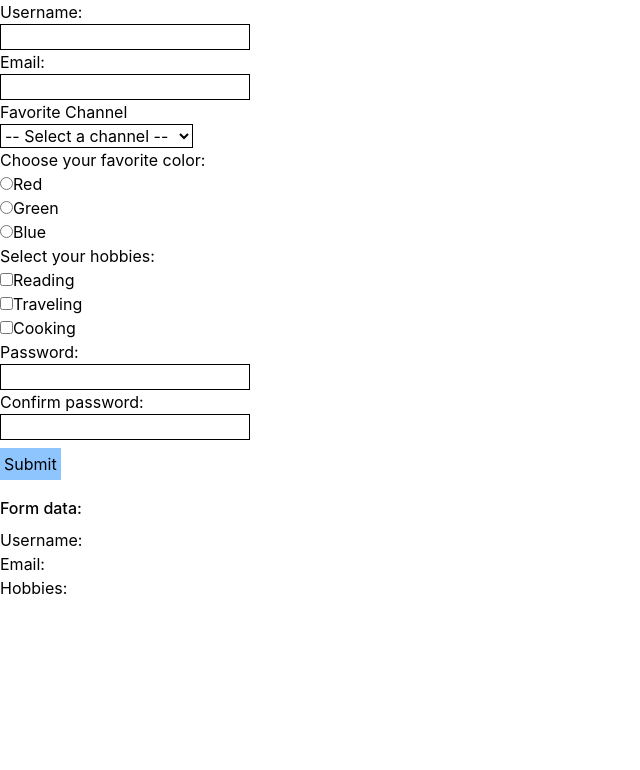
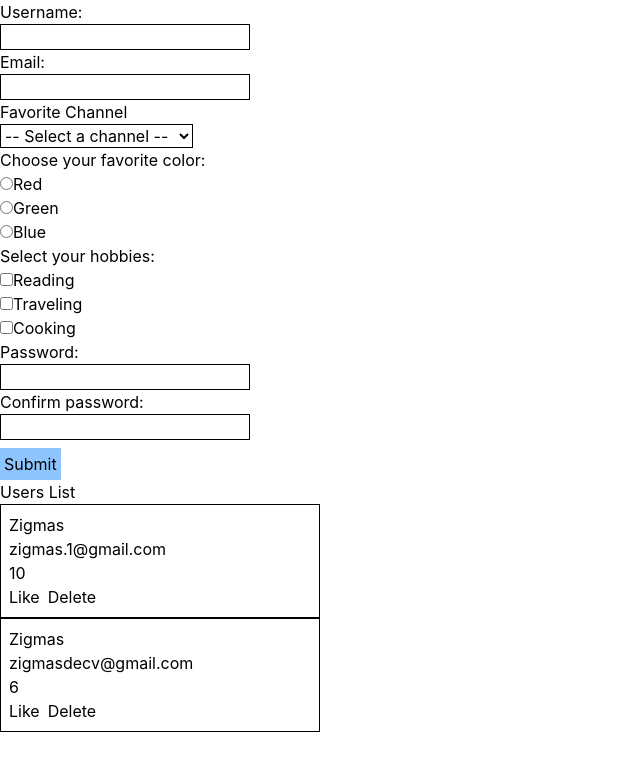
Before and after one commit to Zigmas-Petrauskas/techin-pamokos, a React (Vite) app in the folder frontend-react/pamokos/formos/: page / in a window 1280 px wide. Shown: the top 770 px of the page, without its empty margins (0-640 px from the left). Built offline with nearby package versions, Linux system fonts and the light colour scheme; data requests are answered from the project's data file.

Commit message:
adsdasdas

```diff
--- a/frontend-react/pamokos/formos/data/db.json
+++ b/frontend-react/pamokos/formos/data/db.json
@@ -3,42 +3,30 @@
     {
       "username": "Zigmas",
       "email": "zigmas.1@gmail.com",
-      "channel": "Kevin Powell",
+      "channel": "Code with Ania Kubow",
       "favColor": "green",
-      "hobbies": ["Reading", "Traveling", "Cooking"],
+      "hobbies": [
+        "Reading",
+        "Traveling"
+      ],
       "password": "Kaunas12",
       "confirmPassword": "Kaunas12",
-      "id": "bOLz-uwFGDg"
+      "likes": 10,
+      "id": 1
     },
     {
       "username": "Zigmas",
-      "email": "zigmas.1@gmail.com",
+      "email": "zigmasdecv@gmail.com",
       "channel": "Code with Ania Kubow",
       "favColor": "red",
-      "hobbies": ["Traveling"],
+      "hobbies": [
+        "Reading",
+        "Traveling"
+      ],
       "password": "Kaunas12",
       "confirmPassword": "Kaunas12",
-      "id": "HSsFuncjVYI"
-    },
-    {
-      "username": "Zigmas",
-      "email": "zigmas.1@gmail.com",
-      "channel": "Net Ninja",
-      "favColor": "blue",
-      "hobbies": ["Traveling"],
-      "password": "Kaunas12",
-      "confirmPassword": "Kaunas12",
-      "id": "D5b9HZQoUgQ"
-    },
-    {
-      "username": "Zigmas",
-      "email": "zigmas.1@gmail.com",
-      "channel": "Code with Ania Kubow",
-      "favColor": "green",
-      "hobbies": ["Reading", "Traveling"],
-      "password": "Makaronas30",
-      "confirmPassword": "Makaronas30",
-      "id": "fN0e5Qr"
+      "likes": 6,
+      "id": 2
     }
   ]
 }
--- a/frontend-react/pamokos/formos/package.json
+++ b/frontend-react/pamokos/formos/package.json
@@ -5,6 +5,7 @@
   "type": "module",
   "scripts": {
     "dev": "vite",
+    "server": "json-server --watch data/db.json --port 3000",
     "build": "vite build",
     "lint": "eslint .",
     "lint:fix": "eslint . --fix",
@@ -18,6 +19,7 @@
     "react": "^19.3.1",
     "react-dom": "^19.3.1",
     "react-hook-form": "^7.91.0",
+    "react-spinners": "^0.17.1",
     "zod": "^4.6.7"
   },
   "devDependencies": {
--- a/frontend-react/pamokos/formos/src/App.jsx
+++ b/frontend-react/pamokos/formos/src/App.jsx
@@ -2,15 +2,44 @@
 //import ControlledComponentAllFormData from "./components/controlled-components/ControlledComponentAllFormData.jsx";
 //import UncontrolledComponent from "./components/uncontrolled-components/UncontrolledComponent.jsx";
 import YoutubeFrom from "./components/react-hook-form/YoutubeForm";
+import { getAllData } from "./services/get";
+import { useState, useEffect } from "react";
+import { BeatLoader } from "react-spinners";
+import UsersList from "./components/UsersList";
 import "./App.css";
 
 function App() {
+  const [users, setUsers] = useState([]);
+  const [errormsg, setErrorMsg] = useState([]);
+  const [isLoading, setIsLoading] = useState(true);
+
+  const fetchData = async () => {
+    try {
+      const data = await getAllData();
+      setUsers(data);
+    } catch (error) {
+      setErrorMsg(error.message);
+    } finally {
+      setIsLoading(false);
+    }
+  };
+
+  useEffect(() => {
+    const load = async () => {
+      await fetchData();
+    };
+    load();
+  }, []);
+
   return (
     <>
+      {errormsg && <p>{errormsg}</p>}
       {/* <ControledComponent /> */}
       {/* <ControlledComponentAllFormData />; */}
       {/* <UncontrolledComponent /> */}
       <YoutubeFrom />
+      <UsersList users={users} />
+      {isLoading && <BeatLoader color="#36d7b7" />}
     </>
   );
 }
--- /dev/null
+++ b/frontend-react/pamokos/formos/src/components/UsersList.jsx
@@ -0,0 +1,35 @@
+import updateData from "../services/update";
+import { getOne } from "../services/get";
+import { useState } from "react";
+
+function UsersList({ users }) {
+  const [errormsg, setErrorMsg] = useState("");
+  const likesHandle = async (id) => {
+    try {
+      const { likes } = await getOne(id);
+      await updateData(id, { likes: likes + 1 });
+    } catch (error) {
+      setErrorMsg(error.message);
+    }
+  };
+
+  return (
+    <>
+      {users.lengt !== 0 && <h1>Users List</h1>}
+      {errormsg && <p>{errormsg}</p>}
+      {users.map((user) => (
+        <div key={user.id} className="w-80 border p-2">
+          <p>{user.username}</p>
+          <p>{user.email}</p>
+          <p>{user.likes}</p>
+          <div className="flex gap-2">
+            <button onClick={() => likesHandle(user.id)}>Like</button>
+            <button onClick>Delete</button>
+          </div>
+        </div>
+      ))}
+    </>
+  );
+}
+
+export default UsersList;
--- a/frontend-react/pamokos/formos/src/components/react-hook-form/YoutubeForm.jsx
+++ b/frontend-react/pamokos/formos/src/components/react-hook-form/YoutubeForm.jsx
@@ -1,4 +1,4 @@
-import { useForm, useWatch } from "react-hook-form";
+import { useForm } from "react-hook-form";
 import { zodResolver } from "@hookform/resolvers/zod";
 import { schemaYoutube } from "./form_validation_schema";
 import postData from "../../services/post";
@@ -8,7 +8,7 @@ function YoutubeFrom() {
     register,
     handleSubmit,
     reset,
-    control,
+    //control,
     formState: { errors },
     getValues, // Nuskaito formos lauko reikšmę.
     trigger, // Paleidžia formos lauko validaciją.
@@ -29,16 +29,17 @@ function YoutubeFrom() {
     resolver: zodResolver(schemaYoutube),
   });
 
-  // Formos duomenis apdorojamti funkcija
+  // Formos duomenis apdorojanti funkcija
   const formSubmitHandler = async (formDataObject) => {
-    await postData(formDataObject);
+    await postData({ ...formDataObject, likes: 0 });
     reset();
   };
+
   // Realiu laiku stebimos formos laukų reikšmės.
-  const [username, email, hobbies] = useWatch({
-    control,
-    name: ["username", "email", "hobbies"],
-  });
+  //const [username, email, hobbies] = useWatch({
+  //control,
+  //name: ["username", "email", "hobbies"],
+  //});
 
   return (
     <form onSubmit={handleSubmit(formSubmitHandler)} noValidate>
@@ -181,13 +182,13 @@ function YoutubeFrom() {
 
       <input type="submit" value="Submit" className="mt-2 bg-blue-300 p-1" />
 
-      {/* Stebimos formos laukų reikšmės. */}
+      {/* Stebimos formos laukų reikšmės.
       <div className="mt-4 font-medium">Form data:</div>
       <div className="mt-2">
         <p>Username: {username}</p>
         <p>Email: {email}</p>
         <p>Hobbies: {hobbies.join(", ")}</p>
-      </div>
+      </div>  */}
     </form>
   );
 }
--- /dev/null
+++ b/frontend-react/pamokos/formos/src/services/delete.js
@@ -0,0 +1,10 @@
+import axios from "axios";
+
+const API_URL = import.meta.env.VITE_API_URL;
+
+const deleteData = async (id, data) => {
+  let response = await axios.delete(`${API_URL}/${id}`, data);
+  return response.data;
+};
+
+export default deleteData;
--- /dev/null
+++ b/frontend-react/pamokos/formos/src/services/get.js
@@ -0,0 +1,20 @@
+import axios from "axios";
+
+// http://localhost:3000/users
+const API_URL = import.meta.env.VITE_API_URL;
+
+// paima visus duomenis
+export const getAllData = async () => {
+  const response = await axios.get(API_URL);
+  return response.data;
+};
+
+// http://localhost:3000/users/2
+
+// paima by id
+
+export const getOne = async (id) => {
+  //const responce = await axios.get(API_URL+"/"+id)
+  const response = await axios.get(`${API_URL}/${id}`);
+  return response.data;
+};
--- /dev/null
+++ b/frontend-react/pamokos/formos/src/services/update.js
@@ -0,0 +1,10 @@
+import axios from "axios";
+
+const API_URL = import.meta.env.VITE_API_URL;
+
+const updateData = async (id, data) => {
+  let response = await axios.patch(`${API_URL}/${id}`, data);
+  return response.data;
+};
+
+export default updateData;
```
Also changed, not shown: 1 other file (tests, documents, lock files or other folders).
